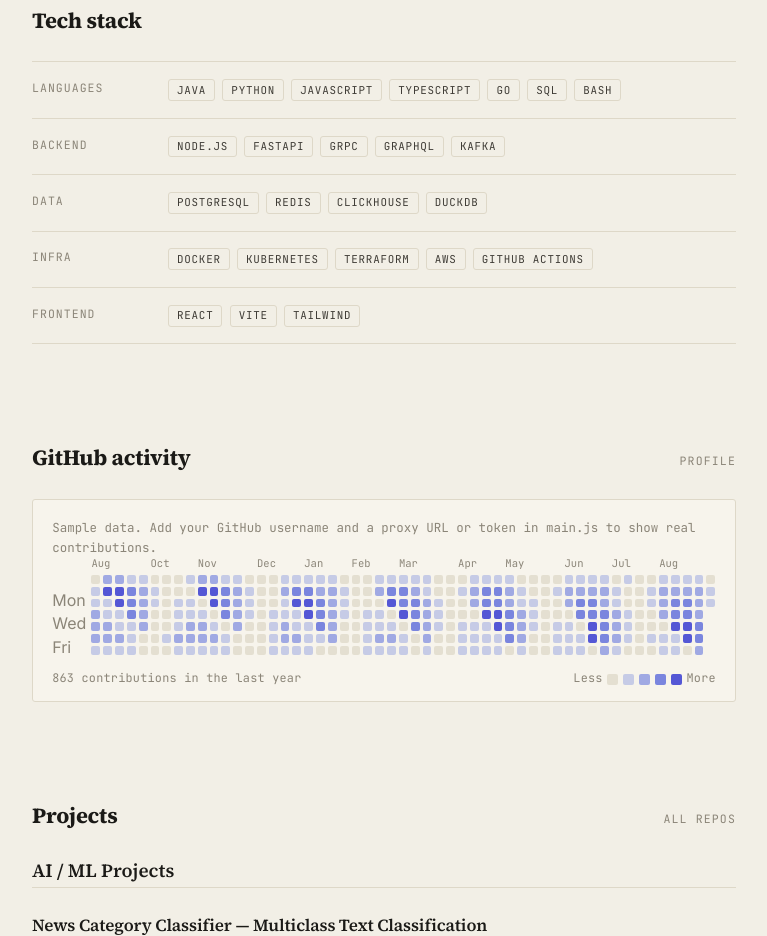
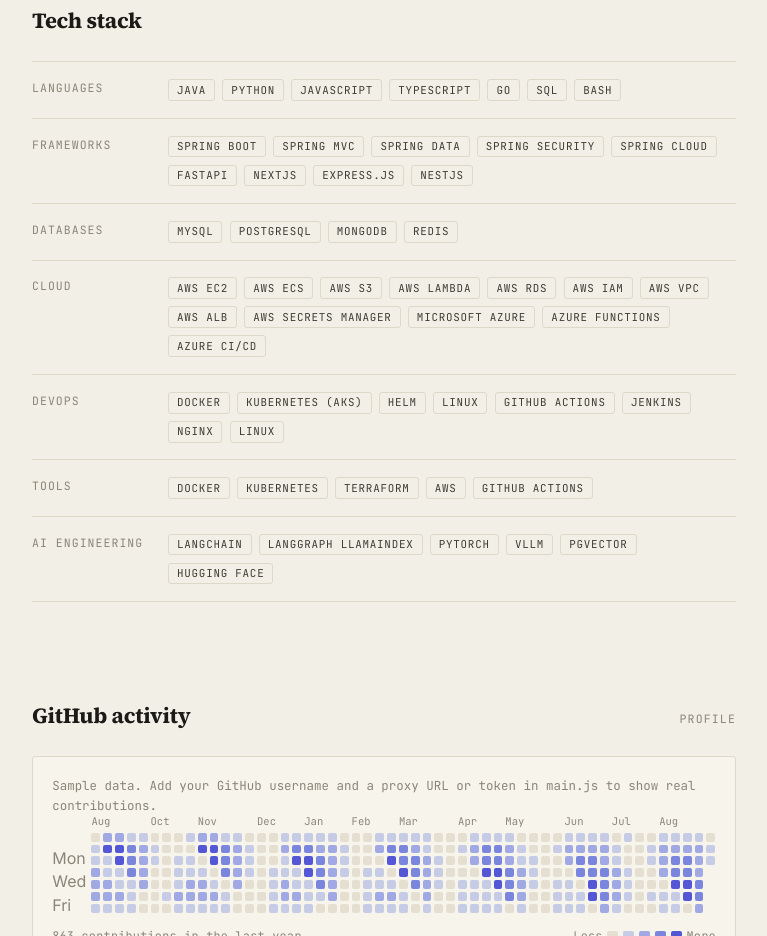
Before and after one commit to Ridzzz0Alam/portfolio04, a plain HTML site: page index.html in a window 1280 px wide. Shown: the part 1544-2480 px from the top of the page, without its empty margins (256-1023 px from the left). Drawn offline with Linux system fonts and the light colour scheme.

Commit message:
Added Tech Stack and Token for Github Activvity

```diff
--- a/index.html
+++ b/index.html
@@ -320,30 +320,68 @@
               </dd>
             </div>
             <div class="stack__group">
-              <dt>Backend</dt>
+              <dt>Frameworks</dt>
               <dd>
                 <ul class="tags">
-                  <li>Node.js</li>
+                  <li>Spring Boot</li>
+                  <li>Spring MVC</li>
+                  <li>Spring Data</li>
+                  <li>Spring Security</li>
+                  <li>Spring Cloud</li>
                   <li>FastAPI</li>
-                  <li>gRPC</li>
-                  <li>GraphQL</li>
-                  <li>Kafka</li>
+                  <li>Nextjs</li>
+                  <li>Express.js</li>
+                  <li>Nestjs</li>
                 </ul>
               </dd>
             </div>
             <div class="stack__group">
-              <dt>Data</dt>
+              <dt>Databases</dt>
               <dd>
                 <ul class="tags">
+                  <li>MySQL</li>
                   <li>PostgreSQL</li>
+                  <li>MongoDB</li>
                   <li>Redis</li>
-                  <li>ClickHouse</li>
-                  <li>DuckDB</li>
                 </ul>
               </dd>
             </div>
             <div class="stack__group">
-              <dt>Infra</dt>
+              <dt>Cloud</dt>
+              <dd>
+                <ul class="tags">
+                  <li>AWS EC2</li>
+                  <li>AWS ECS</li>
+                  <li>AWS S3</li>
+                  <li>AWS Lambda</li>
+                  <li>AWS RDS</li>
+                  <li>AWS IAM</li>
+                  <li>AWS VPC</li>
+                  <li>AWS ALB</li>
+                  <li>AWS Secrets Manager</li>
+                  <li>Microsoft Azure</li>
+                  <li>Azure Functions</li>
+                  <li>Azure CI/CD</li>
+                </ul>
+              </dd>
+            </div>
+            <div class="stack__group">
+              <dt>DevOps</dt>
+              <dd>
+                <ul class="tags">
+                  <li>Docker</li>
+                  <li>Kubernetes (AKS)</li>
+                  <li>Helm</li>
+                  <li>Linux</li>
+                  <li>GitHub Actions</li>
+                  <li>Jenkins</li>
+                  <li>NGINX</li>
+                  <li>Linux</li>
+                </ul>
+              </dd>
+            </div>
+            <div class="stack__group">
+              <dt>Tools</dt>
               <dd>
                 <ul class="tags">
                   <li>Docker</li>
@@ -355,12 +393,15 @@
               </dd>
             </div>
             <div class="stack__group">
-              <dt>Frontend</dt>
+              <dt>AI Engineering</dt>
               <dd>
                 <ul class="tags">
-                  <li>React</li>
-                  <li>Vite</li>
-                  <li>Tailwind</li>
+                  <li>LangChain</li>
+                  <li>LangGraph LlamaIndex</li>
+                  <li>Pytorch</li>
+                  <li>vLLM</li>
+                  <li>pgvector</li>
+                  <li>Hugging Face</li>
                 </ul>
               </dd>
             </div>
```
Also changed, not shown: api/contributions.js (added, +38 -0 lines).
